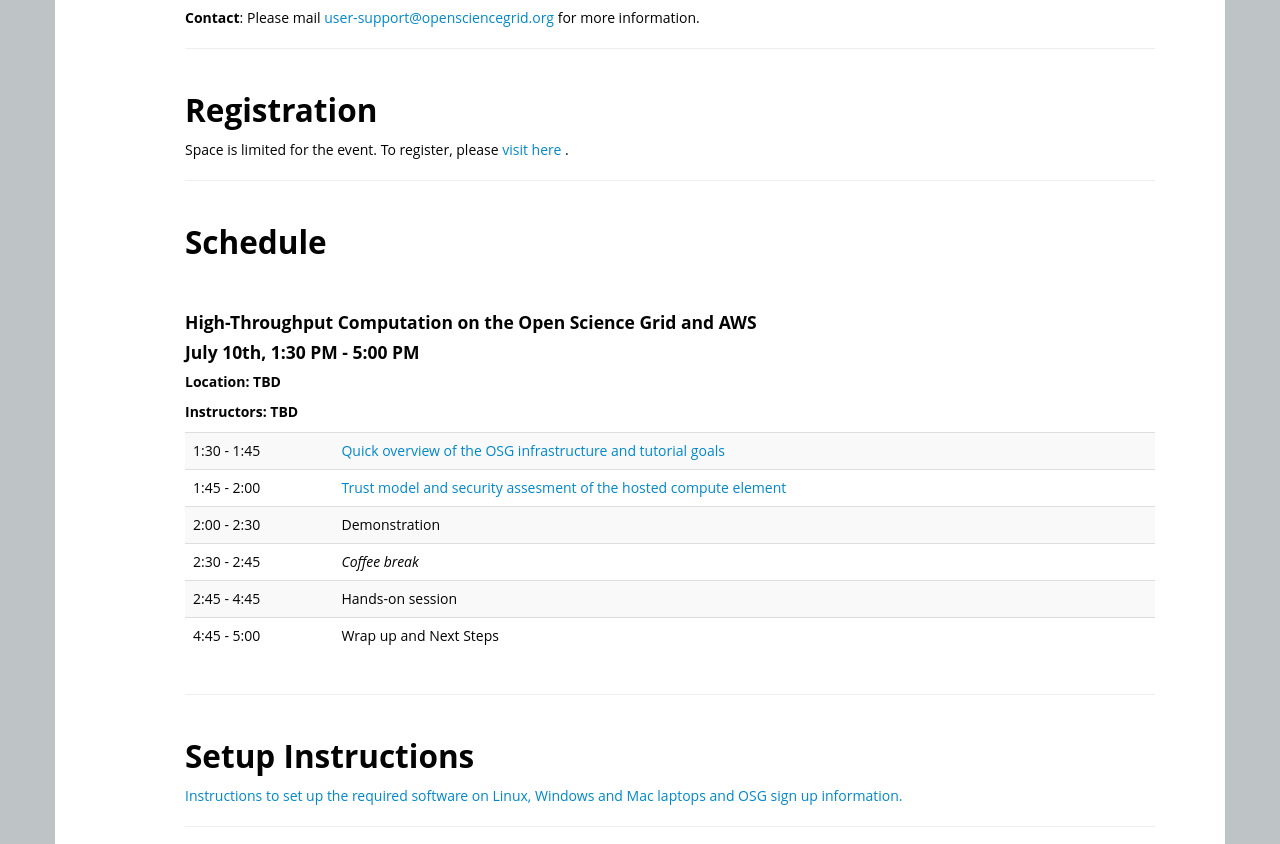
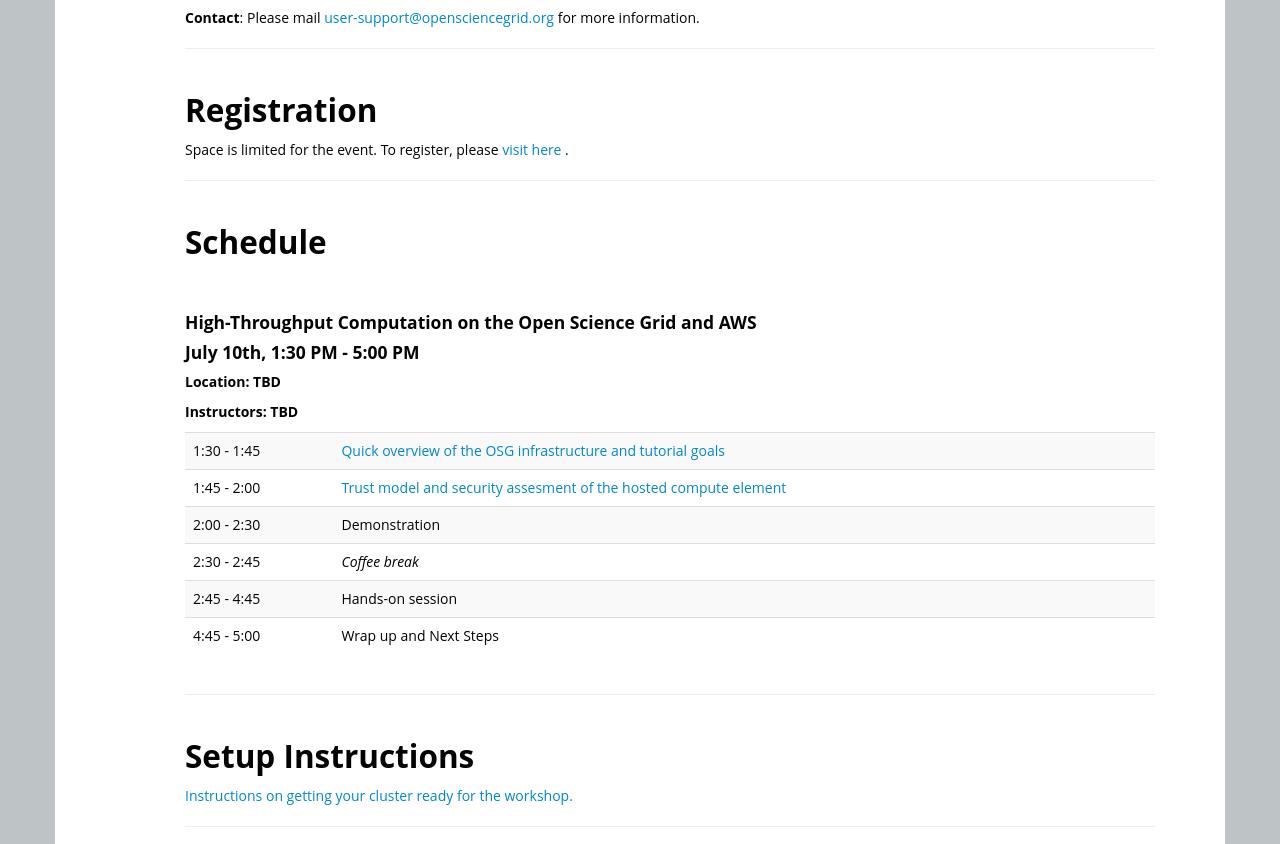
Before and after one commit to SWC-OSG-Workshop/OSG-HostedCE-RMACC17, a Jekyll site: the page built from index.html, in a window 1280 px wide and 900 px high, scrolled down 755 px, cut to the strip 0-844 px from the top of the window. Built offline with Jekyll 4.4.1, drawn with Linux system fonts in a browser that asks for light colours; nearby versions of some CDN libraries; library files that are not in the unit come from our copies.

Commit message:
Update setup link

```diff
--- a/index.html
+++ b/index.html
@@ -156,7 +156,8 @@
 
 <h2>Setup Instructions </h2>
 <p>
-  <a href="setup.html">Instructions to set up the required software on Linux, Windows and Mac laptops and OSG sign up information. </a>
+  <a href="setup.html">Instructions on getting your cluster ready for the
+  workshop. </a>
 </p>
 <hr/>
 
```
